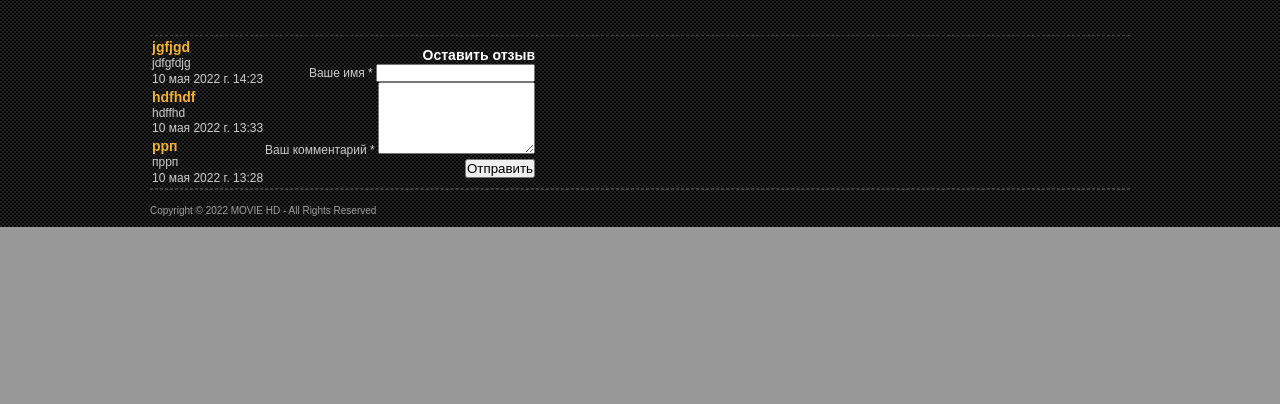
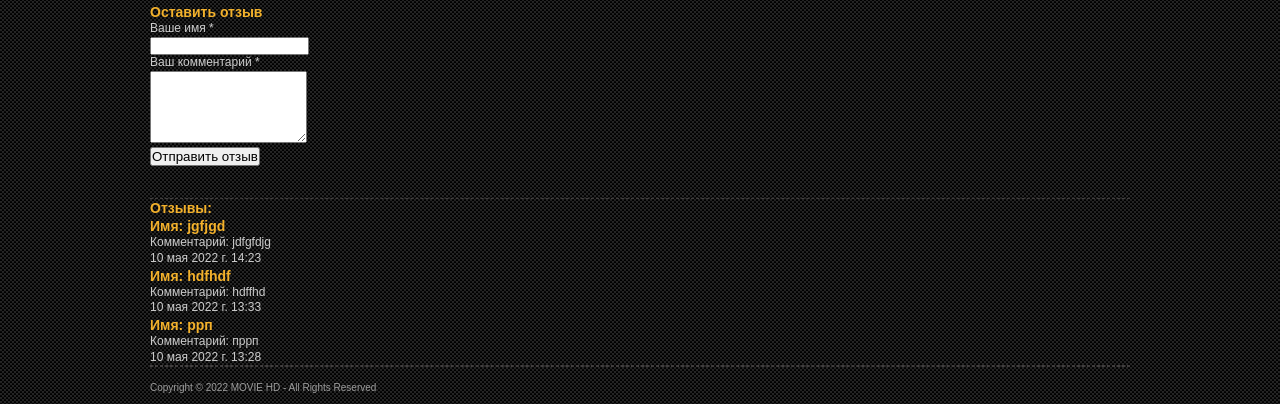
Before and after one commit to SergeyZinoviev/MovieSite, a Django app: a page that uses moviesite/movie/templates/movie/single.html in a window 1280 px wide. Shown: the part 1161-1565 px from the top of the page. Before the commit the page ends 1388 px from the top, so only its background shows below. Run offline with Django 4.2, Linux system fonts and the light colour scheme; data comes from the database, SQL or seed files in the repository; both versions use the stored data as it was after the commit; parts of the project's set-up code (start-up, migrations or seed data) failed here and were passed over.

Commit message:
Добавление функционала

```diff
--- a/moviesite/movie/templates/movie/single.html
+++ b/moviesite/movie/templates/movie/single.html
@@ -48,31 +48,64 @@
               </tbody>
           </table>
 
-
           <div class="tabs-b video-box visible">
             <h1 align="center">Смотреть {{ post.title }} в HD 720-1080 хорошем качестве</h1>
             <iframe width="960" height="600" src="{{ post.urlmov }}" frameborder="0" allowfullscreen=""></iframe>
             </div>
+          <div class="row" align="left">
+            <div class="single-form-left">
+                <!-- contact form grid -->
+                <div class="contact-single">
+                    <h4 class="editContent" style="outline: none; cursor: inherit;">
+                                    Оставить отзыв</h4>
+                    <form action="{% url 'add_review' post.id %}" method="post" class="mt-4">
+                        {% csrf_token %}
+                        <div class="d-sm-flex">
+                            <div class="col-sm-6 form-group p-0 editContent">
+                                <p>
+                                    Ваше имя *
+                                </p>
+                                <input type="text" class="form-control border" name="name"
+                                       id="contactusername" required="">
+                            </div>
 
+                        </div>
+                        <div class="form-group editContent">
+                            <p>
+                                Ваш комментарий *
+                            </p>
+                            <textarea class="form-control border" rows="5" name="text"
+                                      id="contactcomment" required=""></textarea>
+                        </div>
+
+                        <button type="submit"
+                                class="mt-3 btn btn-success btn-block py-3">
+                            Отправить отзыв
+                        </button>
+                    </form>
+                </div>
+                <!--  //contact form grid ends here -->
+            </div>
+        </div>
           <!-- <p class="text-right"><a href="#">See all</a></p> -->
         </div>
 
         <div class="cl">&nbsp;</div>
       </div>
     </div>
-    <table class="reviewform">
-	<tbody>
-    <tr>
-			<td>
+
+                <h4>Отзывы:</h4>
 
                 {% for review in post.reviews_set.all %}
             <div class="media py-5" align="left">
                 <div class="media-body mt-4">
+
                     <h4 class="mt-0 editContent">
-                        {{ review.name }}
+                        Имя: {{ review.name }}
                     </h4>
+
                     <p class="mt-2 editContent">
-                        {{ review.text }}
+                        Комментарий: {{ review.text }}
                     </p>
                     <p class="mt-2 editContent">
                         {{ review.pub_date }}
@@ -80,47 +113,8 @@
                 </div>
             </div>
         {% endfor %}
-                </td>
-        <td>
-            <div class="row" align="right">
-            <div class="single-form-left">
-                <!-- contact form grid -->
-                <div class="contact-single">
-                    <h3 class="editContent" style="outline: none; cursor: inherit;">
-                                    Оставить отзыв</h3>
-                    <form action="{% url 'add_review' post.id %}" method="post" class="mt-4">
-                        {% csrf_token %}
-                        <div class="d-sm-flex">
-                            <div class="col-sm-6 form-group p-0 editContent">
-                                <label for="contactusername" class="editContent">
-                                    Ваше имя *
-                                </label>
-                                <input type="text" class="form-control border" name="name"
-                                       id="contactusername" required="">
-                            </div>
 
-                        </div>
-                        <div class="form-group editContent">
-                            <label for="contactcomment" class="editContent">
-                                Ваш комментарий *
-                            </label>
-                            <textarea class="form-control border" rows="5" name="text"
-                                      id="contactcomment" required=""></textarea>
-                        </div>
 
-                        <button type="submit"
-                                class="mt-3 btn btn-success btn-block py-3">
-                            Отправить
-                        </button>
-                    </form>
-                </div>
-                <!--  //contact form grid ends here -->
-            </div>
-        </div>
-            </td>
-        </tr>
-    	</tbody>
-    </table>
 
 
     <div class="cl">&nbsp;</div>
--- a/moviesite/moviesite/static/css/style.css
+++ b/moviesite/moviesite/static/css/style.css
@@ -241,6 +241,7 @@ h1#logo a {
 	padding-right:40px;
 	padding-top:10px;
 }
+
 .movie-image {
 	float:left;
 	width:152px;
--- a/moviesite/static/css/style.css
+++ b/moviesite/static/css/style.css
@@ -87,6 +87,10 @@ h1#logo {
     padding: 100px; /* Поля вокруг содержимого ячеек */
    }
 
+td#formrev {
+    padding-right:40px;
+	padding-top:10px;
+}
 #textcol {
     vertical-align: top; /* Выравнивание по верхнему краю */
     width: 100%;
```
Also changed, not shown: moviesite/db.sqlite3.
